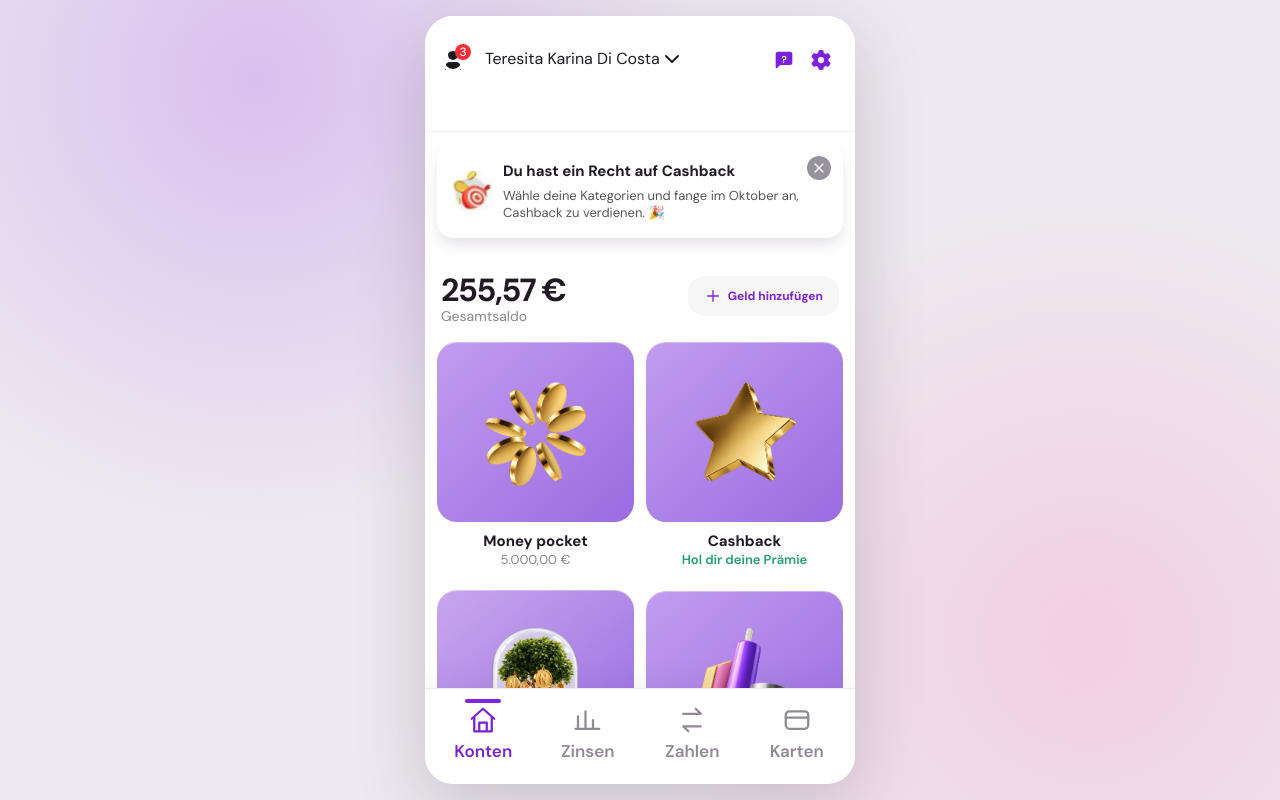
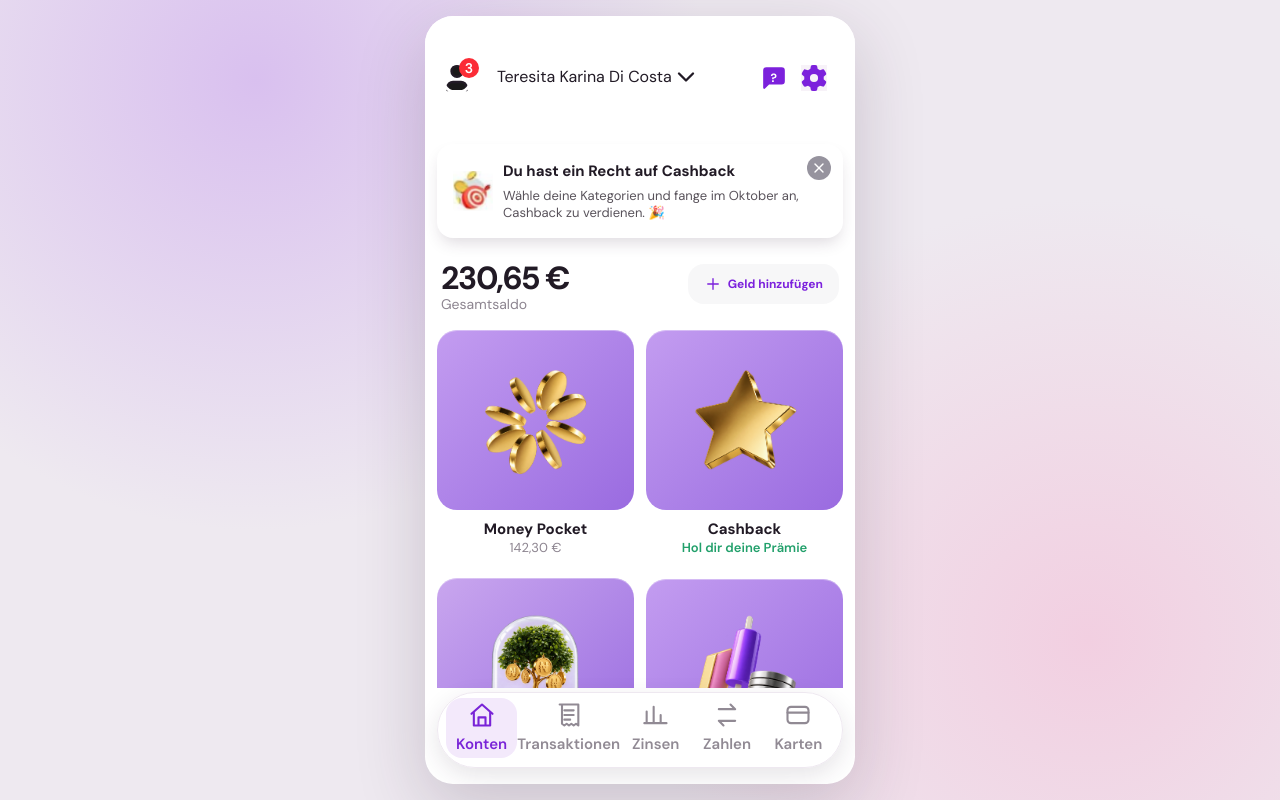
Before and after one commit to deulodirty/vivid-clone, a React (Vite) app: page / in a window 1280 px wide. Built offline with nearby package versions, Linux system fonts and the light colour scheme; the HTML template or start-up script is replaced by a standard one.

Commit message:
second commit

```diff
--- a/src/App.tsx
+++ b/src/App.tsx
@@ -1,10 +1,4 @@
-import {
-  ChevronDown,
-  Settings,
-  UserIcon,
-  UserRoundIcon,
-  X,
-} from "lucide-react";
+import { ChevronDown, UserIcon, X } from "lucide-react";
 import { useState, type ReactNode } from "react";
 import { FaGear } from "react-icons/fa6";
 import { LuMessageSquare } from "react-icons/lu";
@@ -16,7 +10,9 @@ type Page =
   | "cards"
   | "support"
   | "details"
+  | "transactions"
   | "profile";
+
 type IconName =
   | "home"
   | "swap"
@@ -34,6 +30,7 @@ type IconName =
   | "sparkle"
   | "send"
   | "lock"
+  | "receipt"
   | "eye";
 
 const paths: Record<IconName, ReactNode> = {
@@ -121,6 +118,12 @@ const paths: Record<IconName, ReactNode> = {
       <circle cx="12" cy="12" r="2.5" />
     </>
   ),
+  receipt: (
+    <>
+      <path d="M4 3h16v18l-2-1.5-2 1.5-2-1.5-2 1.5-2-1.5-2 1.5-2-1.5V3Z" />
+      <path d="M8 8h8M8 12h8M8 16h5" />
+    </>
+  ),
 };
 
 function Icon({ name, size = 26 }: { name: IconName; size?: number }) {
@@ -141,28 +144,12 @@ function Icon({ name, size = 26 }: { name: IconName; size?: number }) {
   );
 }
 
-function Avatar({ agent = false }: { agent?: boolean }) {
-  const bg = agent
-    ? "bg-gradient-to-br from-[#edc3a7] to-[#4f2a29]"
-    : "bg-gradient-to-br from-[#d9a88c] to-[#684337]";
-  const hairColor = agent ? "bg-[#261d18]" : "bg-[#38271f]";
-  return (
-    <span
-      className={`relative flex-none w-[42px] h-[42px] overflow-hidden rounded-full ${bg}`}
-    >
-      <i className="absolute top-[7px] left-[13px] w-[15px] h-[17px] rounded-full bg-[#edba99]" />
-      <i
-        className={`absolute -bottom-[3px] left-2 w-[31px] h-[23px] rounded-t-full ${hairColor}`}
-      />
-    </span>
-  );
-}
-
 const meta: Record<Page, { title: string; back?: boolean }> = {
   accounts: { title: "Teresita Karina Di Costa" },
   interest: { title: "Zinskonto", back: true },
   transfer: { title: "Überweisen", back: true },
   cards: { title: "Karten", back: true },
+  transactions: { title: "Transaktionen", back: true },
   support: { title: "Vivid Support" },
   details: { title: "Kontodetails", back: true },
   profile: { title: "Profil" },
@@ -185,37 +172,36 @@ function Header({
 
   return (
     <header
-      className={`absolute z-20 top-0 right-0 left-0 h-[116px] px-4 pt-2 pb-3 border-b backdrop-blur-xl ${headerBg}`}
+      className={`absolute z-20 top-0 right-0 left-0 h-[var(--header-h)] px-4 pt-2 backdrop-blur-xl ${headerBg}`}
     >
-      <div className="h-[72px] flex items-center gap-3">
+      <div className="h-full flex items-center gap-3">
         {item.back ? (
           <button
-            className="w-[42px] h-[42px] border-0 rounded-full grid place-items-center text-[#4a3b50] bg-[#f7f2f8]"
+            className="w-[46px] h-[46px] border-0 rounded-full grid place-items-center text-[#4a3b50] bg-[#f7f2f8]"
             onClick={() => navigate("accounts")}
             aria-label="Zurück"
           >
-            <Icon name="back" />
+            <Icon name="back" size={28} />
           </button>
         ) : (
-          <span className="relative inline-block ">
-            <UserIcon className=" fill-black/90" />
-            <span className="absolute -top-1 -right-1.5 flex items-center justify-center w-4 h-4 text-xs font-medium leading-none text-white bg-red-500 rounded-full z-10">
+          <span className="relative inline-block">
+            <UserIcon className="w-8 h-8 fill-black/90" />
+            <span className="absolute -top-1 -right-1.5 flex items-center justify-center w-5 h-5 text-sm font-semibold leading-none text-white bg-red-500 rounded-full z-10">
               3
             </span>
-            <div className="absolute top-0 w-6 h-6 rounded-full border-3 border-white" />
+            <div className="absolute top-0 w-8 h-8 rounded-full border-3 border-white" />
           </span>
         )}
         <div className="min-w-0 flex-1">
-          {/* Title is now a button that navigates to the profile page */}
           <button
             onClick={() => navigate("profile")}
             aria-label="Profil öffnen"
-            className="flex items-center text-[16px] font-medium px-2 py-1 rounded-full bg-white w-max border-0 cursor-pointer"
+            className="flex items-center text-[20px] font-semibold px-3 py-1.5 rounded-full bg-white w-max border-0 cursor-pointer"
           >
-            {item.title} <ChevronDown size={24} />
+            {item.title} <ChevronDown size={28} />
           </button>
           <small
-            className={`block mt-0.5 text-[17px] truncate ${
+            className={`block mt-0.5 text-[18px] truncate ${
               page === "transfer" || page === "cards"
                 ? "text-[#705778]"
                 : "text-[#8d8490]"
@@ -229,17 +215,17 @@ function Header({
           </small>
         </div>
 
-        <div className="flex gap-6 bg-white px-2 py-1  rounded-full">
+        <div className="flex gap-6 bg-white px-3 py-1.5 rounded-full">
           {page === "accounts" && (
             <button
               className="relative inline-flex items-center justify-center text-white"
-              aria-label="Help"
+              aria-label="Hilfe"
             >
               <LuMessageSquare
-                size={20}
+                size={26}
                 className="absolute fill-[#7c21dc] text-[#7c21dc]"
               />
-              <span className="relative text-[10px] font-bold leading-none text-white">
+              <span className="relative text-[12px] font-bold leading-none text-white">
                 ?
               </span>
             </button>
@@ -253,7 +239,7 @@ function Header({
             onClick={() => navigate("support")}
             aria-label="Support-Chat"
           >
-            <FaGear size={20} className="text-[#7c21dc]" />
+            <FaGear size={26} className="text-[#7c21dc]" />
           </button>
         </div>
       </div>
@@ -263,6 +249,7 @@ function Header({
 
 const nav: { page: Page; label: string; icon: IconName }[] = [
   { page: "accounts", label: "Konten", icon: "home" },
+  { page: "transactions", label: "Transaktionen", icon: "receipt" },
   { page: "interest", label: "Zinsen", icon: "chart" },
   { page: "transfer", label: "Zahlen", icon: "swap" },
   { page: "cards", label: "Karten", icon: "card" },
@@ -282,20 +269,19 @@ function BottomNav({
         ? null
         : page;
   return (
-    <nav className="absolute z-30 right-0 bottom-0 left-0 h-[96px] px-1.5 pt-1.5 pb-[max(10px,env(safe-area-inset-bottom))] flex items-center bg-white/96 border-t border-[#eee8f0] shadow-[0_-8px_25px_rgba(52,31,57,0.05)] backdrop-blur-lg">
+    <nav className="absolute z-30 right-3 left-3 bottom-4 rounded-full h-[76px] px-2 pt-1.5 pb-[max(10px,env(safe-area-inset-bottom))] flex items-center bg-white/96 border border-[#eee8f0] shadow-[0_8px_25px_rgba(52,31,57,0.12)] backdrop-blur-lg">
       {nav.map((item) => (
         <button
           key={item.page}
-          className={`relative w-1/4 h-[72px] border-0 flex flex-col items-center justify-center gap-1 bg-transparent ${
-            selected === item.page ? "text-[#7924d7]" : "text-[#918a94]"
+          className={`relative flex-1 h-[60px] border-0 flex flex-col items-center justify-center gap-1 rounded-2xl transition-colors ${
+            selected === item.page
+              ? "bg-[#f3e9fb] text-[#7924d7]"
+              : "bg-transparent text-[#918a94]"
           }`}
           onClick={() => navigate(item.page)}
         >
-          {selected === item.page && (
-            <span className="absolute top-0 w-[36px] h-1 rounded bg-[#8124df]" />
-          )}
-          <Icon name={item.icon} size={30} />
-          <span className="text-[17px] font-semibold">{item.label}</span>
+          <Icon name={item.icon} size={28} />
+          <span className="text-[15px] font-semibold">{item.label}</span>
         </button>
       ))}
     </nav>
@@ -304,16 +290,13 @@ function BottomNav({
 
 function AccountsPage({ navigate }: { navigate: (page: Page) => void }) {
   const [bannerOpen, setBannerOpen] = useState(true);
-  const [investOpen, setInvestOpen] = useState(true);
 
   return (
-    <div className="min-h-full bg-white pb-4">
-      {/* Cashback banner */}
+    <div className="min-h-full pb-4">
       {bannerOpen && (
         <section className="relative mx-3 mt-3 mb-4 px-4 py-4 rounded-2xl bg-white shadow-[0_8px_16px_-4px_rgba(62,39,68,0.18)]">
           <div className="flex items-center justify-center gap-2.5">
             <img src="/alert.jpg" alt="" className="w-10 h-10" />
-
             <div className="pr-7">
               <strong className="block text-[15px] font-bold text-[#211a25]">
                 Du hast ein Recht auf Cashback
@@ -334,17 +317,15 @@ function AccountsPage({ navigate }: { navigate: (page: Page) => void }) {
         </section>
       )}
 
-      {/* Balance + add money */}
-      <section className="flex items-center justify-between px-4 pt-3 pb-4">
+      <section className="flex items-center justify-between px-4 pt- pb-4">
         <div>
           <strong className="block text-[32px] tracking-[-0.045em] text-[#211a25]">
-            255,57 €
+            230,65 €
           </strong>
           <small className="block -mt-2 text-[#8d8590] text-sm">
             Gesamtsaldo
           </small>
         </div>
-
         <button
           onClick={() => navigate("transfer")}
           className="flex items-center gap-1.5 px-4 py-[11px] border-0 rounded-2xl text-[#7c21dd] bg-[#f0eff1]/50 text-xs font-extrabold"
@@ -354,9 +335,7 @@ function AccountsPage({ navigate }: { navigate: (page: Page) => void }) {
         </button>
       </section>
 
-      {/* Pockets grid */}
       <section className="grid grid-cols-2 gap-x-3 gap-y-5 px-3">
-        {/* Money pocket */}
         <button
           onClick={() => navigate("details")}
           className="min-w-0 p-0 border-0 text-center bg-transparent"
@@ -373,14 +352,13 @@ function AccountsPage({ navigate }: { navigate: (page: Page) => void }) {
             </span>
           </div>
           <strong className="block mt-2 text-[15px] text-[#211a25]">
-            Money pocket
+            Money Pocket
           </strong>
           <small className="block -mt-0.5 text-[#8d8590] text-[13px]">
-            5.000,00 €
+            142,30 €
           </small>
         </button>
 
-        {/* Cashback */}
         <button
           onClick={() => navigate("details")}
           className="min-w-0 p-0 border-0 text-center bg-transparent"
@@ -404,7 +382,6 @@ function AccountsPage({ navigate }: { navigate: (page: Page) => void }) {
           </small>
         </button>
 
-        {/* Interest Rate Pocket */}
         <button
           onClick={() => navigate("interest")}
           className="min-w-0 p-0 border-0 text-center bg-transparent"
@@ -424,11 +401,10 @@ function AccountsPage({ navigate }: { navigate: (page: Page) => void }) {
             Interest Rate Pocket
           </strong>
           <small className="block -mt-0.5 text-[#8d8590] text-[13px]">
-            0,00 €
+            88,35 €
           </small>
         </button>
 
-        {/* Invest-Pocket */}
         <button
           onClick={() => navigate("details")}
           className="relative min-w-0 p-0 border-0 text-center bg-transparent"
@@ -476,28 +452,137 @@ function Transaction({ date, amount }: { date: string; amount: string }) {
 function InterestPage() {
   return (
     <div className="min-h-full bg-[#faf8fa]">
-      <section className="h-[240px] grid place-items-center bg-gradient-to-br from-[#9260dc] to-[#d9bde9]">
+      <section className="h-[310px] grid place-items-center bg-gradient-to-br from-[#9260dc] to-[#d9bde9]">
         <img
           src="/golden-money.png"
           alt=""
-          className="object-contain h-54 flex items-center justify-center"
+          className="object-contain h-70 rotate-[6deg] "
         />
       </section>
       <section className="px-[17px] pt-4 pb-4 bg-white">
         <small className="block text-[#756f78] text-lg">
-          <b className="text-[#30a66f]">↗ 473 €</b> · 4 % p.a.
+          <b className="text-[#30a66f]">↗ 0,24 €</b> · 4 % p.a.
         </small>
         <strong className="block mt-1 text-[52px] tracking-[-0.06em]">
-          233.67<span className="text-2xl">. 77</span> €
+          88,35<span className="text-2xl"> €</span>
         </strong>
       </section>
       <section className="px-[17px] py-4">
-        <Transaction date="Heute" amount="+18,82 €" />
-        <Transaction date="Vergangener Monat" amount="+16,92 €" />
+        <Transaction date="Heute" amount="+0,24 €" />
+        <Transaction date="Vergangener Monat" amount="+0,23 €" />
         <p className="text-[#98909a] text-[17px] leading-[1.4]">
           Deine Zinsen werden täglich berechnet und monatlich gutgeschrieben.
         </p>
       </section>
+    </div>
+  );
+}
+
+function TransactionsPage() {
+  type Tx = {
+    id: string;
+    name: string;
+    detail: string;
+    amount: number;
+    icon: IconName;
+    tint: string;
+  };
+
+  const groups: { label: string; items: Tx[] }[] = [
+    {
+      label: "Heute",
+      items: [
+        {
+          id: "t1",
+          name: "REWE Markt",
+          detail: "Kartenzahlung · 14:32",
+          amount: -8.74,
+          icon: "card",
+          tint: "bg-[#e8def7] text-[#7c21dd]",
+        },
+        {
+          id: "t2",
+          name: "Gehalt",
+          detail: "Überweisung · 09:01",
+          amount: 185.0,
+          icon: "bank",
+          tint: "bg-[#e8f7f0] text-[#22a06b]",
+        },
+        {
+          id: "t3",
+          name: "Spotify",
+          detail: "Abo · 07:00",
+          amount: -9.99,
+          icon: "sparkle",
+          tint: "bg-[#e8def7] text-[#7c21dd]",
+        },
+      ],
+    },
+  ];
+
+  function formatAmount(value: number) {
+    const sign = value < 0 ? "−" : "+";
+    const abs = Math.abs(value).toFixed(2).replace(".", ",");
+    return `${sign}${abs} €`;
+  }
+
+  return (
+    <div className="min-h-full bg-[#faf8fa] mt-6">
+      <section className="px-[17px] pt-4 pb-5 bg-white">
+        <div className="mt-1 flex flex-col">
+          <small className="block text-[#756f78] text-lg -mb-3">
+            Gesamt-Cashback
+          </small>
+          <strong className="block text-[48px] font-extrabold text-[#211a25]">
+            <span>4,80</span> €
+          </strong>
+          <span className="text-[#8d8590] text-lg -mt-3">
+            1,20 € diesen Monat verdient
+          </span>
+        </div>
+        <div className="-mx-4 mt-3">
+          <img src="/trx.jpg" alt="" />
+        </div>
+      </section>
+
+      {groups.map((group) => (
+        <section key={group.label} className="px-[17px] pt-5">
+          <h3 className="m-0 mb-2 text-[27px] font-semibold text-[#141314]">
+            Aktivitäten
+          </h3>
+          <div className="rounded-2xl bg-white shadow-[0_5px_17px_rgba(62,39,68,0.05)] overflow-hidden">
+            {group.items.map((tx) => (
+              <div
+                key={tx.id}
+                className="flex items-center gap-3 px-4 py-3.5 border-b border-[#f0ebf1] last:border-b-0"
+              >
+                <span
+                  className={`w-[46px] h-[46px] rounded-xl grid place-items-center ${tx.tint}`}
+                >
+                  <Icon name={tx.icon} size={24} />
+                </span>
+                <div className="flex-1 min-w-0">
+                  <strong className="block text-[17px] text-[#211a25] truncate">
+                    {tx.name}
+                  </strong>
+                  <small className="block mt-0.5 text-[#9a929d] text-[15px] truncate">
+                    {tx.detail}
+                  </small>
+                </div>
+                <b
+                  className={`text-[17px] ${
+                    tx.amount < 0 ? "text-[#211a25]" : "text-[#22a06b]"
+                  }`}
+                >
+                  {formatAmount(tx.amount)}
+                </b>
+              </div>
+            ))}
+          </div>
+        </section>
+      ))}
+
+      <div className="h-6" />
     </div>
   );
 }
@@ -536,7 +621,7 @@ function TransferPage() {
   const keys = ["1", "2", "3", "4", "5", "6", "7", "8", "9", ",", "0", "back"];
 
   return (
-    <div className="relative min-h-full bg-[#c7ace4] overflow-hidden">
+    <div className="relative min-h-full bg-[#c7ace4] overflow-hidden pt-10">
       <section className="pt-[18px] pb-6">
         <div className="text-center text-[88px] font-bold tracking-[-0.08em] text-[#7723dc]">
           {amount || "0"}
@@ -807,7 +892,7 @@ function DetailsPage({ navigate }: { navigate: (page: Page) => void }) {
         </span>
         <small className="block mt-3 opacity-75 text-[17px]">Hauptkonto</small>
         <strong className="block mt-1 text-[54px] tracking-[-0.05em]">
-          8.620,00 €
+          142,30 €
         </strong>
         <p className="m-0 mt-1.5 opacity-70 text-[17px]">Deutsche IBAN</p>
       </section>
@@ -929,6 +1014,7 @@ export default function App() {
     setPage(next);
     document.querySelector(".app-content")?.scrollTo({ top: 0 });
   }
+  const isHome = page === "accounts";
   return (
     <main
       className={`app-shell relative w-full h-dvh overflow-hidden bg-white theme-${page}`}
@@ -953,14 +1039,18 @@ export default function App() {
     }
   }
 `}</style>
-      <Header page={page} navigate={navigate} />
+      {isHome && <Header page={page} navigate={navigate} />}
       <div
         className="app-content absolute right-0 left-0 overflow-x-hidden overflow-y-auto overscroll-contain [scrollbar-width:none] [&::-webkit-scrollbar]:hidden"
-        style={{ top: "var(--header-h)", bottom: "var(--nav-h)" }}
+        style={{
+          top: isHome ? "var(--header-h)" : 0,
+          bottom: "var(--nav-h)",
+        }}
       >
         {page === "accounts" && <AccountsPage navigate={navigate} />}
         {page === "interest" && <InterestPage />}
         {page === "transfer" && <TransferPage />}
+        {page === "transactions" && <TransactionsPage />}
         {page === "cards" && <CardsPage />}
         {page === "support" && <SupportPage />}
         {page === "details" && <DetailsPage navigate={navigate} />}
```
Also changed, not shown: public/trx.jpg (added). Lines whose indentation alone changed are shown as unchanged.
